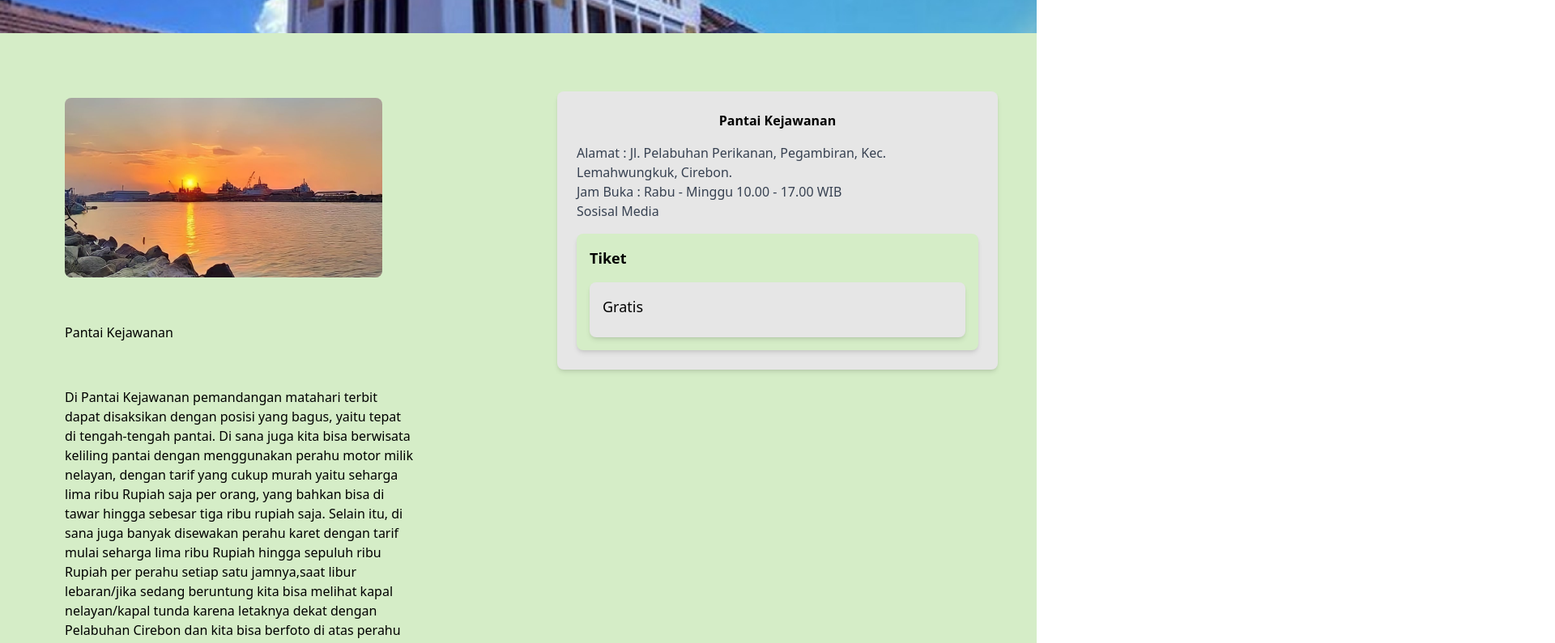
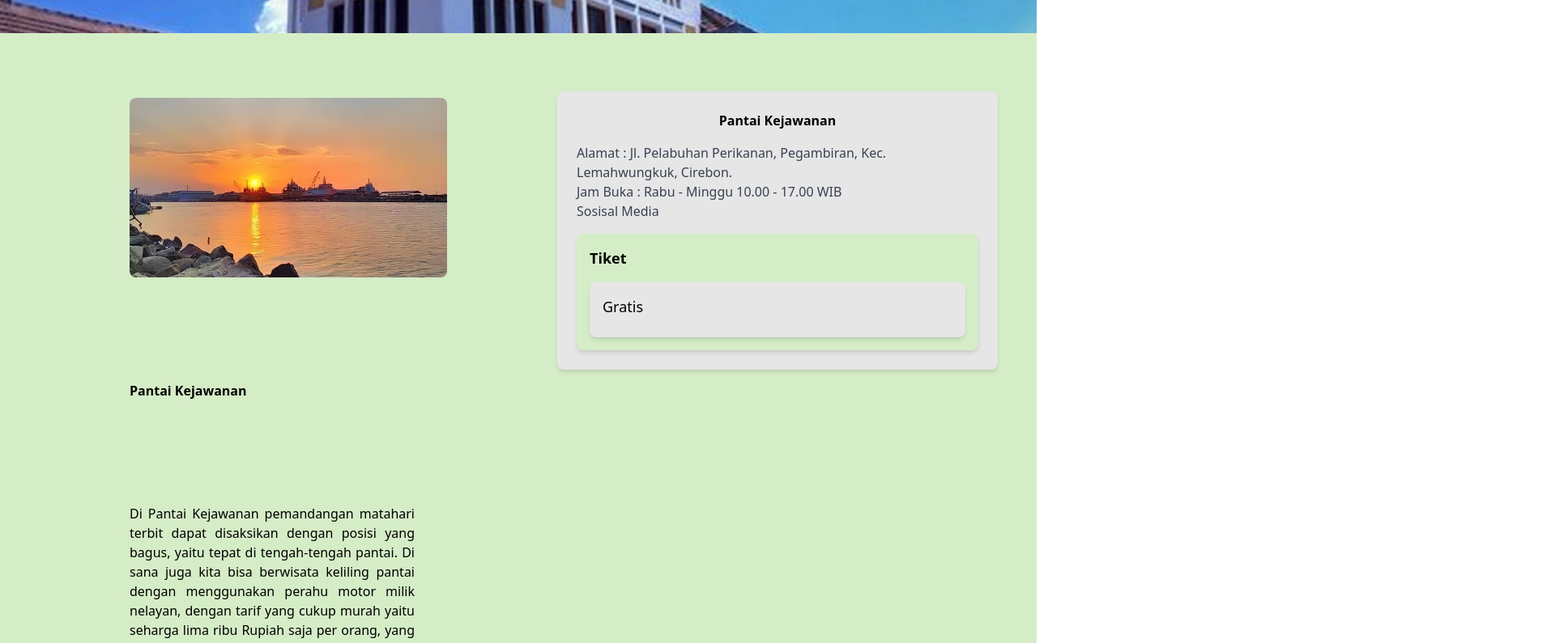
Before and after one commit to MfarisRf/Wisata, a React (Vite) app in the folder Client/Wisata/: page /DetailWisataCrb in a window 1280 px wide. Shown: the part 320-1115 px from the top of the page at 81% size, 1920 px wide, since content can reach past the window. Built offline with nearby package versions, Linux system fonts and the light colour scheme; a web font is replaced by a local one.

Commit message:
Update DetailWisataCrb.jsx

```diff
--- a/Client/Wisata/src/page/DetailWisataCrb.jsx
+++ b/Client/Wisata/src/page/DetailWisataCrb.jsx
@@ -20,9 +20,9 @@ function DetailWisataCrb() {
         <div className="grid grid-cols-2 gap-a">
             <div>
                 <figure class="max-w-lg">
-                    <img class="mt-14 max-w-full ml-20 mb-14 rounded-lg" src={GambarPK} alt="image description"></img>
-                    <figcaption class="mt-2 text-5x1 ml-20 mb-14 text-left text-[#29446F]-500 dark:text-[#29446F]-400">Pantai Kejawanan</figcaption>
-                    <p class="ml-20 text-[#29446F]-700 text-left">Di Pantai Kejawanan pemandangan matahari terbit dapat disaksikan dengan posisi yang bagus, yaitu tepat di tengah-tengah pantai. Di sana juga kita bisa berwisata keliling pantai dengan menggunakan perahu motor milik nelayan, dengan tarif yang cukup murah yaitu seharga lima ribu Rupiah saja per orang, yang bahkan bisa di tawar hingga sebesar tiga ribu rupiah saja. Selain itu, di sana juga banyak disewakan perahu karet dengan tarif mulai seharga lima ribu Rupiah hingga sepuluh ribu Rupiah per perahu setiap satu jamnya,saat libur lebaran/jika sedang beruntung kita bisa melihat kapal nelayan/kapal tunda karena letaknya dekat dengan Pelabuhan Cirebon dan kita bisa berfoto di atas perahu dan melihat nelayan membawa hasil laut.</p>
+                    <img class="mt-14 max-w-full ml-40 mb-25 rounded-lg" src={GambarPK} alt="image description"></img>
+                    <figcaption class="mt-2 fontsize-35px text-5x1 ml-40 mb-25 font-bold text-left text-[#29446F]-500 dark:text-[#29446F]-400">Pantai Kejawanan</figcaption>
+                    <p class="ml-40 mb-25 text-[#29446F]-700 text-justify text-left">Di Pantai Kejawanan pemandangan matahari terbit dapat disaksikan dengan posisi yang bagus, yaitu tepat di tengah-tengah pantai. Di sana juga kita bisa berwisata keliling pantai dengan menggunakan perahu motor milik nelayan, dengan tarif yang cukup murah yaitu seharga lima ribu Rupiah saja per orang, yang bahkan bisa di tawar hingga sebesar tiga ribu rupiah saja. Selain itu, di sana juga banyak disewakan perahu karet dengan tarif mulai seharga lima ribu Rupiah hingga sepuluh ribu Rupiah per perahu setiap satu jamnya,saat libur lebaran/jika sedang beruntung kita bisa melihat kapal nelayan/kapal tunda karena letaknya dekat dengan Pelabuhan Cirebon dan kita bisa berfoto di atas perahu dan melihat nelayan membawa hasil laut.</p>
                 </figure>
             </div>
         <div class="p-12">
@@ -46,9 +46,6 @@ function DetailWisataCrb() {
     </div>
         </div>
         <div class="p-12">
-            <div class="container mb-20 ml-kanan mx-auto bg-[#E6E6E6] p-6 rounded-lg shadow-md text-center">
-
-            </div>
         </div>
         <br/>
             <Footer/>
```
